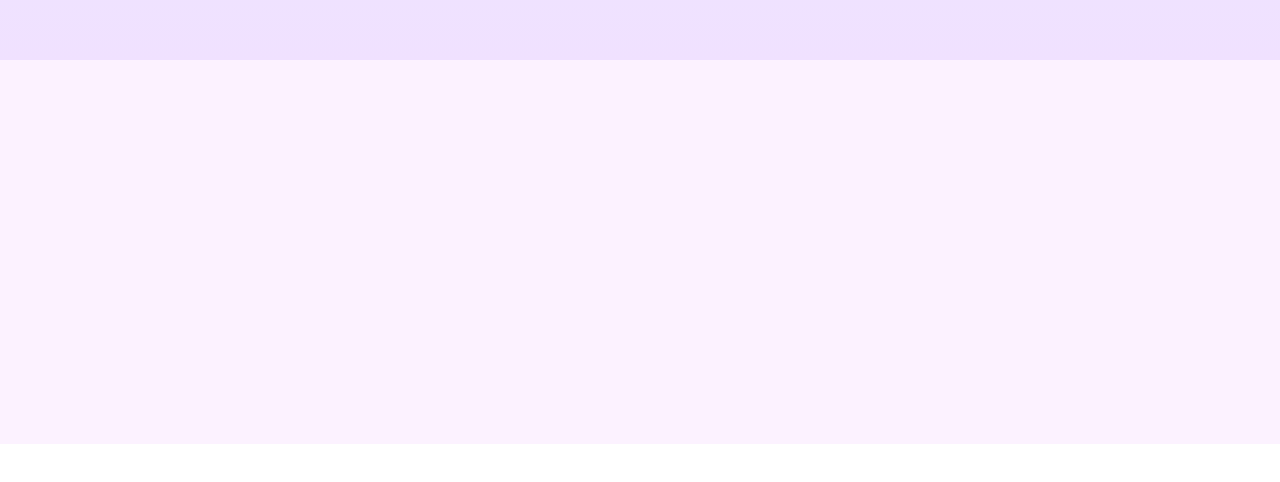
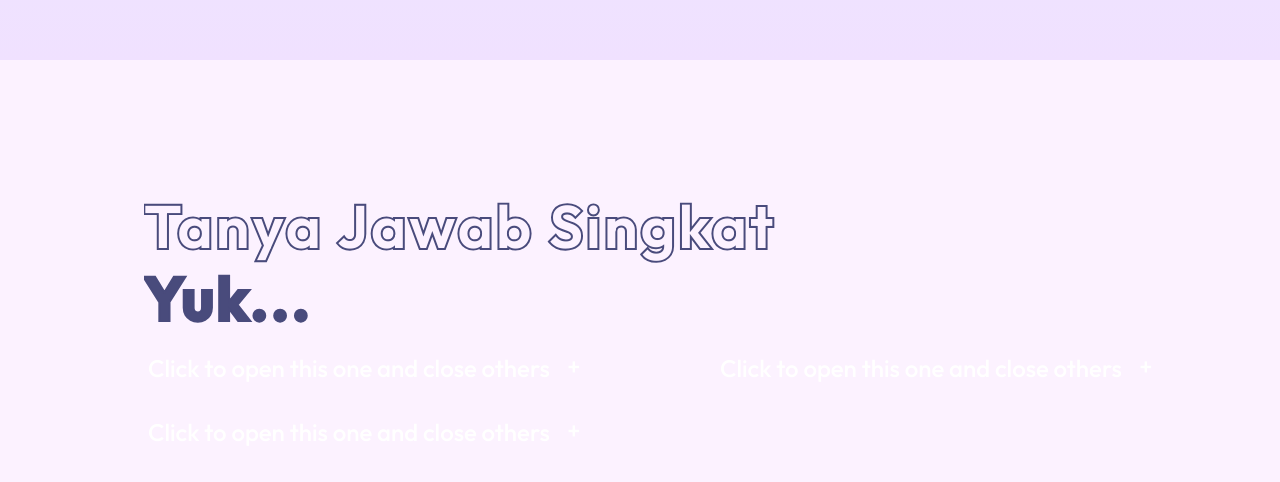
Before and after one commit to zildjianvitoo/srifoton2023fe-deployed, a Next.js app: page /seminar in a window 1280 px wide. Shown: the part 4528-5010 px from the top of the page. Before the commit the page ends 4972 px from the top, so only its background shows below. Built offline with nearby package versions, Linux system fonts and the light colour scheme.

Commit message:
make qna section +accordion

```diff
--- /dev/null
+++ b/components/atoms/Accordion.jsx
@@ -0,0 +1,16 @@
+export default function Accordion({ toggle, isOpen }) {
+  return (
+    <div
+      className="justify-start text-white  collapse collapse-plus"
+      onClick={toggle}
+    >
+      <input type="radio" name="my-accordion-3" checked={isOpen} />
+      <div className="text-xl font-medium cursor-pointer lg:text-2xl collapse-title">
+        Click to open this one and close others
+      </div>
+      <div className="collapse-content">
+        <p>hello</p>
+      </div>
+    </div>
+  );
+}
--- /dev/null
+++ b/components/organisms/Seminar/QNA.jsx
@@ -0,0 +1,43 @@
+import Accordion from "@/components/atoms/Accordion";
+import React, { useState } from "react";
+
+export default function QNA() {
+  const [activeAccordion, setActiveAccordion] = useState(null);
+
+  const toggleAccordion = (index) => {
+    if (activeAccordion === index) {
+      setActiveAccordion(null);
+    } else {
+      setActiveAccordion(index);
+    }
+  };
+
+  return (
+    <section id="qna-seminar" className="mt-8 lg:mt-24">
+      <div className="min-h-screen ">
+        <div className="flex flex-col p-8 pl-12 lg:pl-36">
+          <h1 className="flex flex-col pb-2 mt-2 text-4xl font-semibold tracking-wider lg:gap-3 lg:text-6xl qna-seminar-header dark:qna-seminar-header-dark">
+            Tanya Jawab Singkat{" "}
+            <span className="lg:block text-[#494B7C] dark:text-[#E5EEFF]">
+              Yuk...
+            </span>
+          </h1>
+          <div className="grid grid-cols-1 -translate-x-3 lg:grid-cols-2 gap-x-10">
+            <Accordion
+              isOpen={activeAccordion === 1}
+              toggle={() => toggleAccordion(1)}
+            />
+            <Accordion
+              isOpen={activeAccordion === 2}
+              toggle={() => toggleAccordion(2)}
+            />
+            <Accordion
+              isOpen={activeAccordion === 3}
+              toggle={() => toggleAccordion(3)}
+            />
+          </div>
+        </div>
+      </div>
+    </section>
+  );
+}
--- a/package.json
+++ b/package.json
@@ -11,7 +11,6 @@
   "dependencies": {
     "autoprefixer": "10.4.14",
     "axios": "^1.4.0",
-    "daisyui": "^2.51.6",
     "eslint": "8.40.0",
     "eslint-config-next": "13.4.1",
     "flowbite": "^1.6.5",
@@ -28,6 +27,7 @@
     "zustand": "^4.3.8"
   },
   "devDependencies": {
-    "@hookform/devtools": "^4.3.1"
+    "@hookform/devtools": "^4.3.1",
+    "daisyui": "^3.2.1"
   }
 }
--- a/pages/seminar.jsx
+++ b/pages/seminar.jsx
@@ -5,6 +5,7 @@ import Jumbotron from "@/components/organisms/Seminar/Jumbotron";
 import RegisterSeminar from "@/components/organisms/Seminar/RegisterSeminar";
 import TimeLineSeminar from "@/components/organisms/Seminar/TimeLineSeminar";
 import Narahubung from "@/components/organisms/Seminar/Narahubung";
+import QNA from "@/components/organisms/Seminar/QNA";
 
 function seminar() {
   return (
@@ -18,6 +19,7 @@ function seminar() {
         <TimeLineSeminar />
         <RegisterSeminar />
         <Narahubung />
+        <QNA />
         <div className="mb-96"></div>
       </LayoutMain>
     </>
--- a/styles/globals.css
+++ b/styles/globals.css
@@ -205,7 +205,8 @@ input[type="number"] {
   /*End DaftarKompetisi Page */
 
   /* Seminar Page */
-  .intro-seminar-header {
+  .intro-seminar-header,
+  .qna-seminar-header {
     background: -webkit-linear-gradient(0deg, #494b7c 0%, #494b7c 95%);
     -webkit-background-clip: text;
     -webkit-text-stroke: 4px transparent;
@@ -213,7 +214,8 @@ input[type="number"] {
     letter-spacing: 3px;
   }
 
-  .intro-seminar-header-dark {
+  .intro-seminar-header-dark,
+  .qna-seminar-header-dark {
     background: -webkit-linear-gradient(0deg, #e5eeff 0%, #e5eeff 95%);
     -webkit-background-clip: text;
     -webkit-text-stroke: 4px transparent;
```
Also changed, not shown: 1 other file (tests, documents, lock files or other folders).
